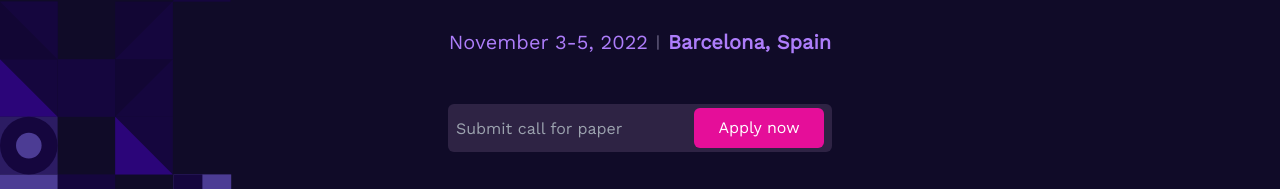
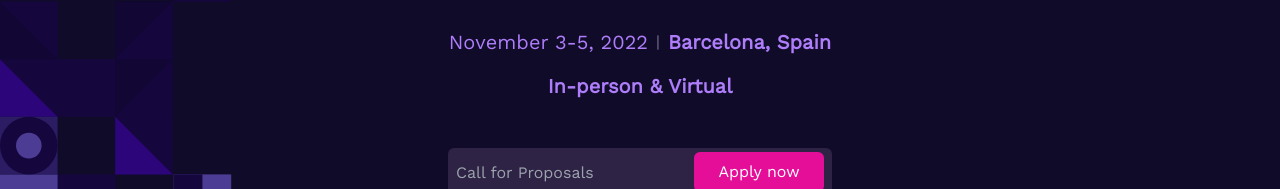
Before and after one commit to asyncapi/conference-website, a Next.js app: page / in a window 1280 px wide. Shown: the part 763-952 px from the top of the page. Built offline with nearby package versions, Linux system fonts and the light colour scheme.

Commit message:
made suggested changes

```diff
--- a/components/Header/header.js
+++ b/components/Header/header.js
@@ -36,12 +36,15 @@ function Header() {
                 Barcelona, Spain
               </h3>
             </div>
+            <h3 className="mt-4 text-fainted-paint font-bold text-xl  sm:text-lg">
+              In-person & Virtual
+            </h3>
           </div>
           <div className="flex items-center justify-center mt-12">
             <div className="w-96 h-12 p-2 bg-dark-paint rounded-md flex items-center justify-between">
               <input
                 disabled={true}
-                placeholder="Submit call for paper"
+                placeholder="Call for Proposals"
                 className="h-full bg-transparent outline-none text-white w-11/12"
               />
               <a
```
